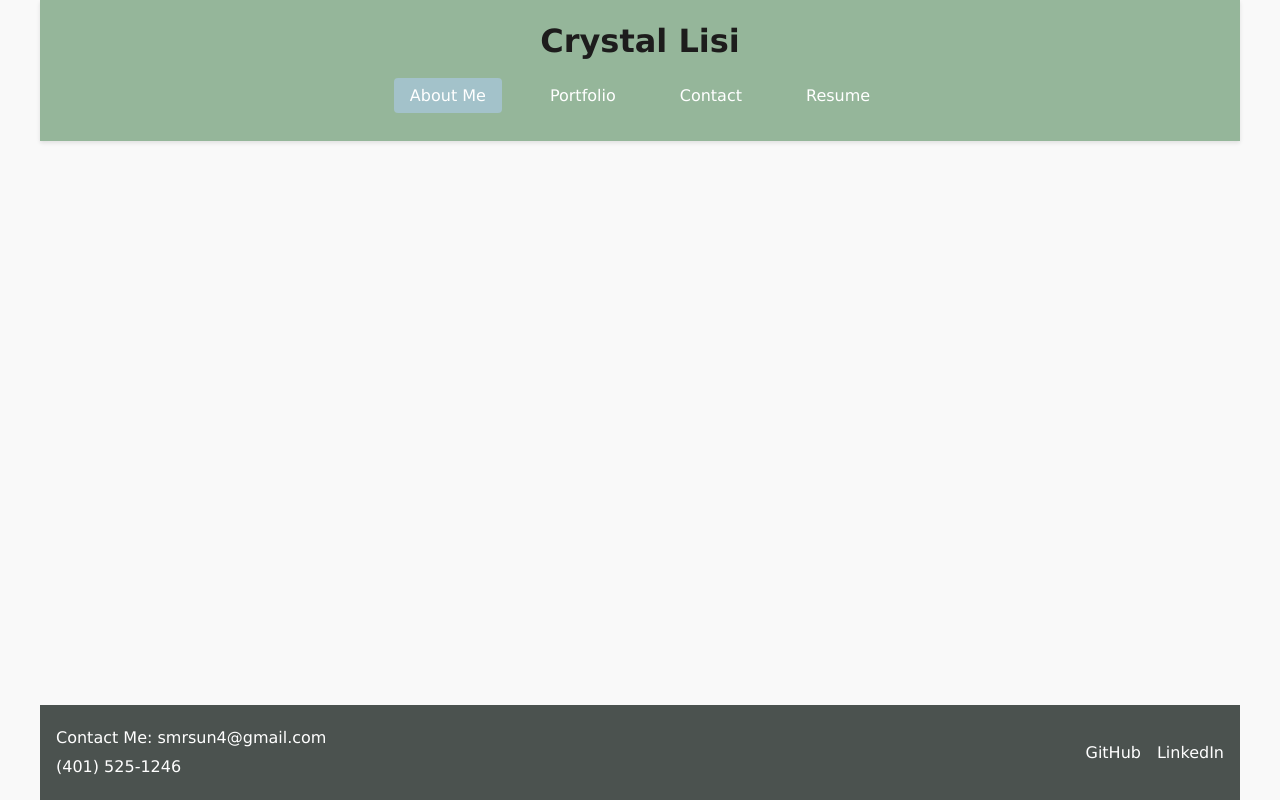
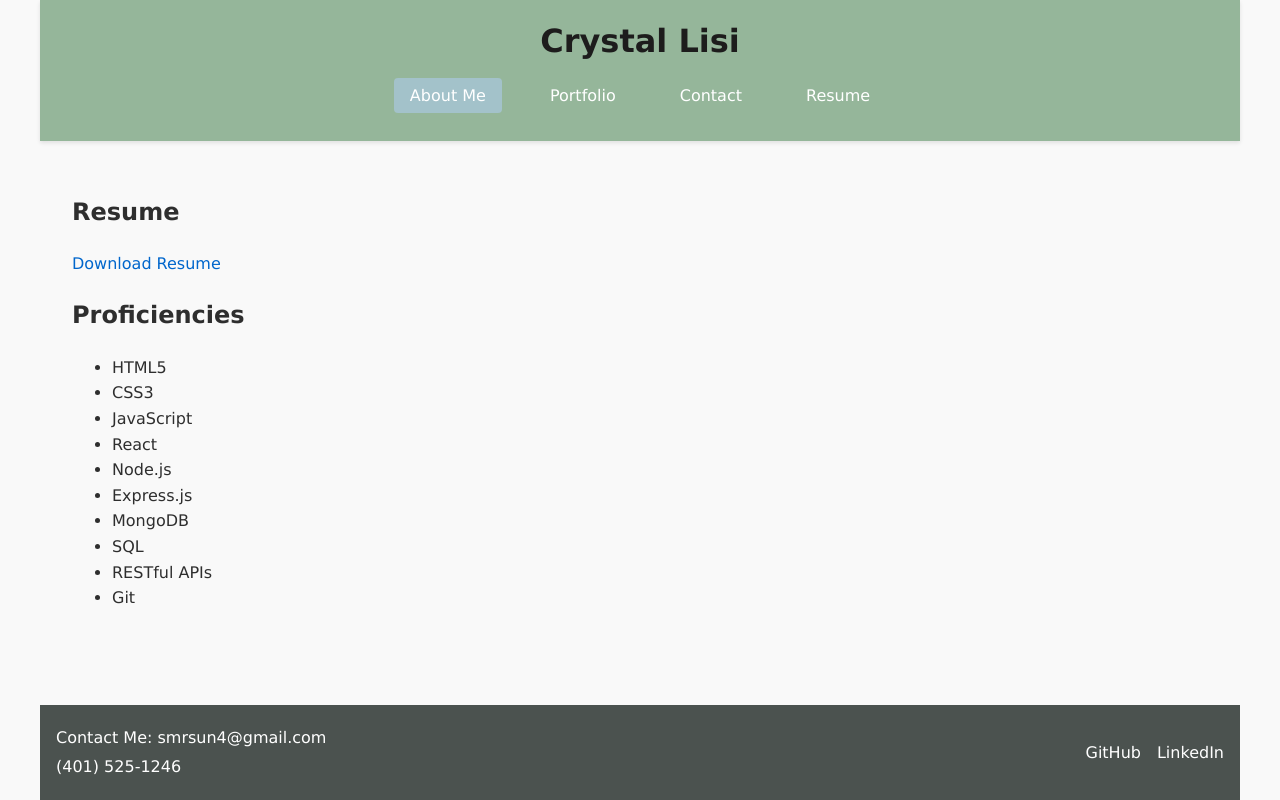
Before and after one commit to smrsun/Main-Portfolio, a React (Vite) app: page /resume in a window 1280 px wide. Built offline with nearby package versions, Linux system fonts and the light colour scheme.

Commit message:
added resume, proficiencies, ul's and div classes

```diff
--- a/src/pages/resume.jsx
+++ b/src/pages/resume.jsx
@@ -1,12 +1,33 @@
-const Resume = () => {
-    <section id="resume">
-        <a href="path/to/resume.pdf" download>Download Resume</a>
-        <ul>
-            <li>Proficiencies</li>
-            <li>Proficiencies</li>
-            <li>Proficiencies</li>
-        </ul>
-    </section>
-};
+import React from 'react';
+
+function Resume() {
+    return (
+        <section id="resume">
+            <h1>Resume</h1>
+            <div className="resume-content">
+                <div className="resume-download">
+                    <a href="/path-to-your-resume.pdf" download className="download-button">
+                        Download Resume
+                    </a>
+                </div>
+                <div className="skills">
+                    <h2>Proficiencies</h2>
+                    <ul>
+                        <li>HTML5</li>
+                        <li>CSS3</li>
+                        <li>JavaScript</li>
+                        <li>React</li>
+                        <li>Node.js</li>
+                        <li>Express.js</li>
+                        <li>MongoDB</li>
+                        <li>SQL</li>
+                        <li>RESTful APIs</li>
+                        <li>Git</li>
+                    </ul>
+                </div>
+            </div>
+        </section>
+    );
+}
 
 export default Resume;
```
Also changed, not shown: 1 other file (tests, documents, lock files or other folders).
